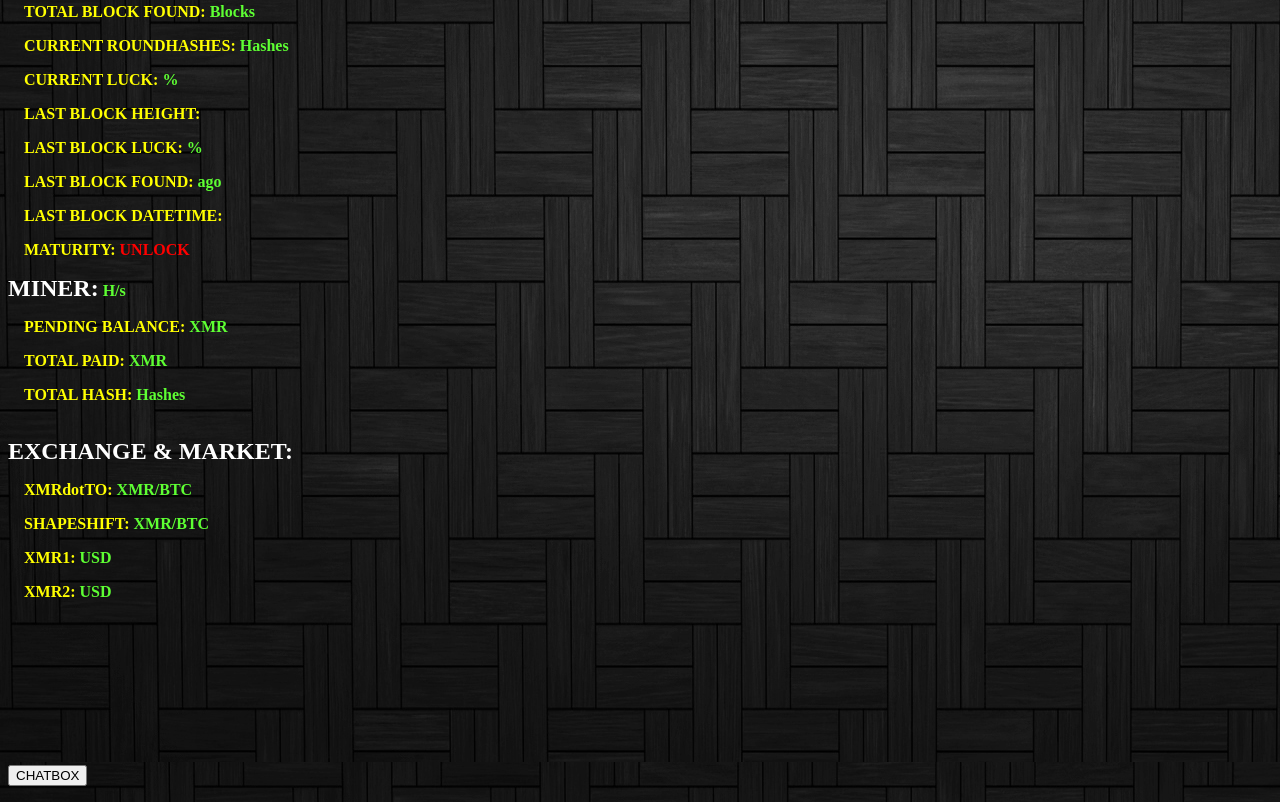
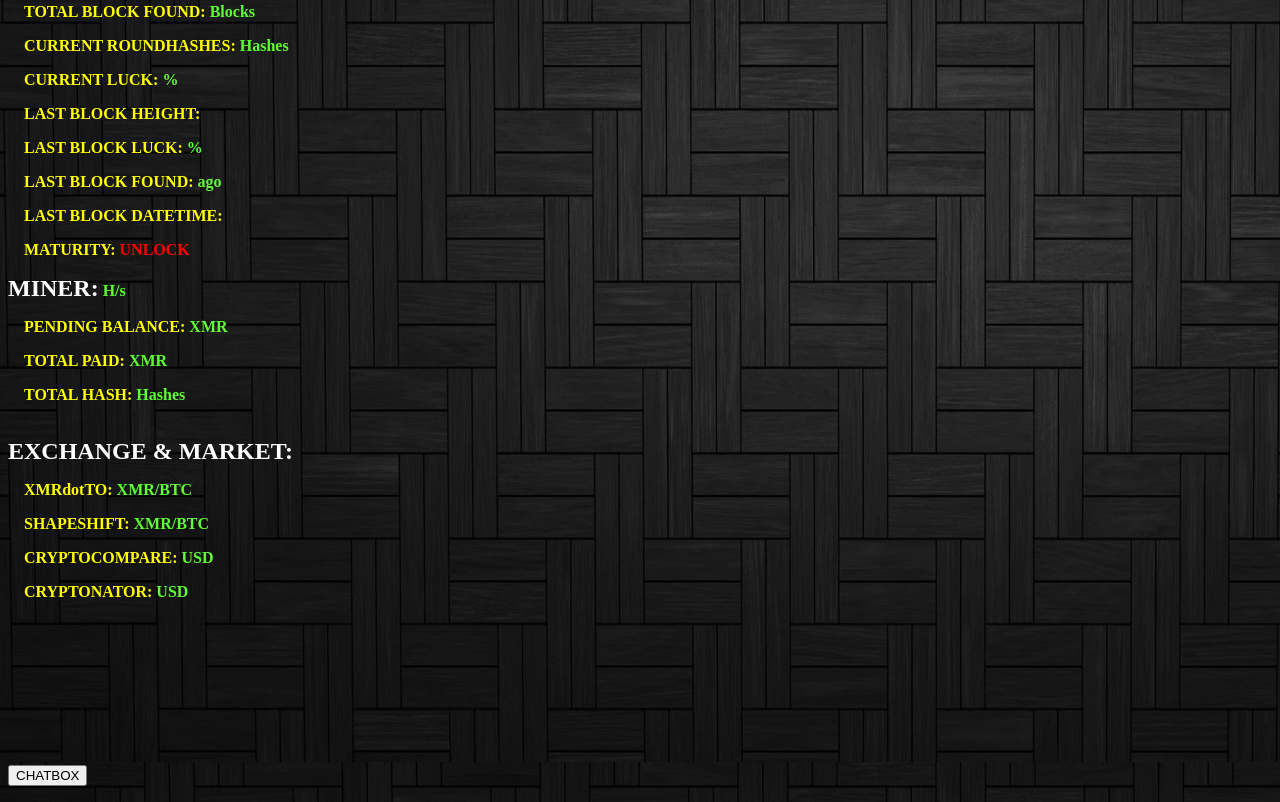
Before and after one commit to 20dec/nodejs-pool-api-monitor-site, a plain HTML site: page index.html in a window 1280 px wide. Shown: the part 438-1240 px from the top of the page. Drawn offline with Linux system fonts and the light colour scheme; no server answers; grey boxes are pictures that could not be loaded.

Commit message:
change name of market site

```diff
--- a/index.html
+++ b/index.html
@@ -126,12 +126,12 @@
 				<font color="5EFF33"> XMR/BTC</font>
 			</p>
 			<p id='xmr-usd1'>
-				<font color="yellow">&emsp;XMR1: </font>
+				<font color="yellow">&emsp;CRYPTOCOMPARE: </font>
 				<span></span>
 				<font color="5EFF33"> USD</font>
 			</p>
 			<p id='xmr-usd2'>
-				<font color="yellow">&emsp;XMR2: </font>
+				<font color="yellow">&emsp;CRYPTONATOR: </font>
 				<span></span>
 				<font color="5EFF33"> USD</font>
 			</p>
```
